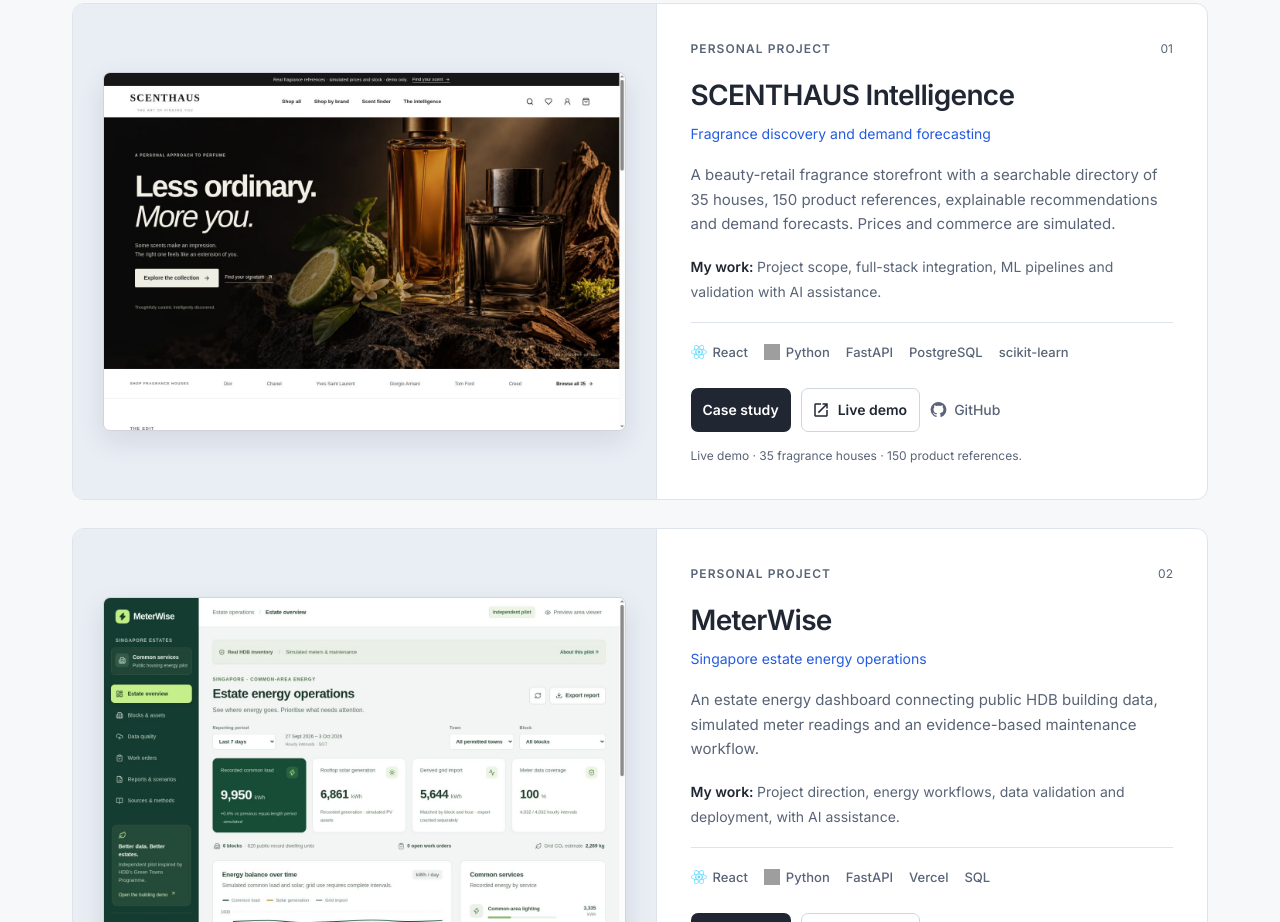
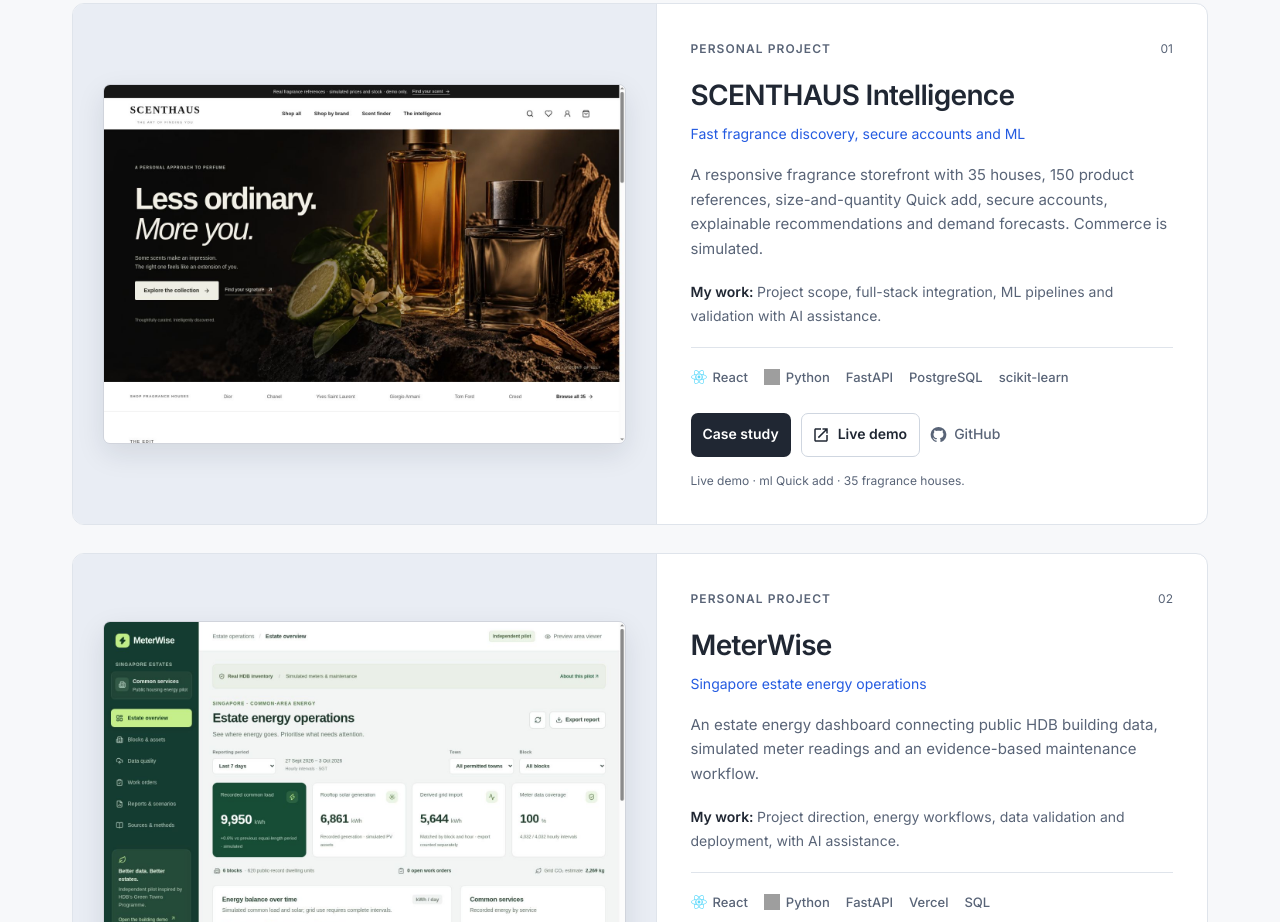
Before and after one commit to TeddyQyuon/TeddyQyuonPortfolio, a React (Vite) app: page / in a window 1280 px wide. Shown: the part 1160-2082 px from the top of the page. Built offline with nearby package versions, Linux system fonts and the light colour scheme; grey boxes are pictures that could not be loaded.

Commit message:
Update SCENTHAUS case study with fast storefront and verified Quick add

```diff
--- a/src/data/projects.js
+++ b/src/data/projects.js
@@ -18,6 +18,7 @@
 import playlistPortHome from '../assets/images/projects/playlist-port-live-home.jpg';
 import scenthausOverview from '../assets/images/projects/scenthaus/admin-overview.png';
 import scenthausStorefront from '../assets/images/projects/scenthaus/storefront-verified.jpg';
+import scenthausQuickAdd from '../assets/images/projects/scenthaus/quick-add-verified.jpg';
 
 const projectData = [
   {
@@ -25,26 +26,32 @@
     projectGroup: 'personal',
     displayOrder: 1,
     displayName: 'SCENTHAUS Intelligence',
-    cardSubtitle: 'Fragrance discovery and demand forecasting',
-    cardSummary: 'A beauty-retail fragrance storefront with a searchable directory of 35 houses, 150 product references, explainable recommendations and demand forecasts. Prices and commerce are simulated.',
+    cardSubtitle: 'Fast fragrance discovery, secure accounts and ML',
+    cardSummary: 'A responsive fragrance storefront with 35 houses, 150 product references, size-and-quantity Quick add, secure accounts, explainable recommendations and demand forecasts. Commerce is simulated.',
     cardContribution: 'Project scope, full-stack integration, ML pipelines and validation with AI assistance.',
     cardTechnologies: ['React', 'Python', 'FastAPI', 'PostgreSQL', 'scikit-learn'],
-    cardNote: 'Live demo · 35 fragrance houses · 150 product references.',
+    cardNote: 'Live demo · ml Quick add · 35 fragrance houses.',
     slug: 'scenthaus-intelligence',
     name: 'SCENTHAUS Intelligence — Fragrance Shop and ML Pipeline',
     category: 'Full-Stack',
     type: 'Personal ML portfolio project',
     role: 'AI-assisted personal project',
-    summary: 'A React/Vite and Python FastAPI fragrance shop backed by PostgreSQL, combining a searchable 35-house brand directory, direct brand filters, a scent quiz, persistent wishlist and bag with recommendations, demand forecasts and a protected admin dashboard.',
+    summary: 'A React/Vite and Python FastAPI fragrance shop backed by PostgreSQL. The public catalogue renders independently of account initialization, with a mobile-friendly storefront, searchable 35-house directory, ml-and-quantity Quick add, persistent wishlist and bag, account security, recommendations, forecasts and a protected admin dashboard.',
     problem: 'A new fragrance shop needs a way to help customers discover suitable scents and plan inventory before it has real order history.',
     solution: 'A simulated-commerce pipeline compares content, collaborative, basket and quiz-based recommendations with seasonal-naive, LightGBM, LSTM and N-BEATS SKU forecasts. The deployment uses Vercel Services for the React/Vite storefront and FastAPI service with separate Neon PostgreSQL databases.',
     dataset: '2,000 simulated users, 78 weeks of history, 150 fragrance product references across 35 brands and 297 size variants. Orders, browsing activity and demand are simulated; product authenticity and availability are not verified. No real customer history or commercial uplift is claimed.',
     dataPreparation: 'Training gates check nulls, duplicate order lines, invalid prices/quantities and outliers. Evaluation uses temporal cutoffs, excludes previously bought scents, and keeps an untouched forecasting holdout.',
     models: 'Popularity, item-item CF, hybrid and two-tower recommender variants; BM25/dense/hybrid search on 60 unreviewed draft labels; seasonal-naive, LightGBM, LSTM and N-BEATS forecasts evaluated across three origins.',
-    results: 'On simulated CI data, item-item CF NDCG@10 is 0.13731, full two-tower 0.13405 and popularity 0.10609; the BPR variant scores 0.14087. LSTM SKU WAPE averages 86.70% and MASE 0.795 across three seeds and three test origins. Hybrid search MRR@10 is 0.95278 on 60 rule-generated labels with none human-reviewed. The storefront passed full native CI: actual training, 65 Python tests, Ruff, four browser journeys and the production frontend build. The current deployment initializer passed seven native PostgreSQL runtime, build-lock and timeout tests, four browser journeys, Ruff and the build. The database timeout override applies only to the training transaction. The packaged API passed isolated runtime-only checks without training libraries. Hosted Preview and Production checks verified catalogue counts, model startup, semantic search, access restrictions, persistent bags and simulated checkout against separate Neon databases. Results measure pipelines on simulated data, not real-market performance.',
+    results: 'Historical simulated-data evaluation reports item-item CF NDCG@10 of 0.13731, full two-tower 0.13405 and popularity 0.10609; the BPR variant scores 0.14087. LSTM SKU WAPE averages 86.70% and MASE 0.795 across three seeds and three test origins. Hybrid search MRR@10 is 0.95278 on 60 rule-generated labels with none human-reviewed. Scores vary with each trained deployment. The 7 October 2026 Quick add and account-security release passed 84 Python tests on native PostgreSQL after full model training, six native Chromium journeys, Ruff and the production frontend build. Six staged hosted browser checks passed, including trusted session metadata and remote logout; Quick add and 2FA passed again on the public site. Tests cover concurrent bag additions, single-use recovery codes, session revocation, password changes and exports without secrets. The packaged API also passed isolated runtime-only checks without training libraries. Hosted verification used customer and guest flows; privileged admin and maintenance checks used the isolated native runtime. Results measure pipelines on simulated data, not real-market performance.',
     technologies: ['React', 'Vite', 'JavaScript', 'Tailwind CSS', 'Python', 'FastAPI', 'PostgreSQL', 'SQLAlchemy', 'scikit-learn', 'LightGBM', 'MLflow', 'Vercel', 'pytest'],
     features: [
-      'Searchable directory of all 35 fragrance houses, direct brand filters and quick bag actions',
+      'Public home and catalogue render without waiting for account, bag or optional recommendation requests',
+      'Mobile-friendly navigation, searchable directory of 35 fragrance houses and direct brand filters',
+      'Quick add with explicit ml selection, quantity controls, exact totals and current stock limits',
+      'Atomic bag additions, duplicate-submit protection and accessible dialog focus restoration',
+      'Authenticator-based two-factor authentication, recovery codes, password changes and device-session controls',
+      'Session login and last-active times, device/browser, IP and approximate location; revoke one or all other sessions',
+      'Security event history and personal data export without authentication secrets',
       'Quiz profiles, persistent wishlist/cart and demo checkout',
       'Content, collaborative and basket recommendations with explanations',
       'Budget, size, season and stock filters; diversity and substitutes',
@@ -56,26 +63,31 @@
     myContribution: 'I chose the fragrance-shop scope and the React/Vite frontend with a Python backend, directed implementation with AI assistance, and reviewed the pipeline and test evidence. Historical data is simulated and experimental models are clearly separated from validated baselines.',
     architecture: [
       'React + Vite storefront and admin interface',
-      'FastAPI session authentication, CSRF and role-protected REST API',
-      'PostgreSQL customer state, events, orders and forecast snapshots',
+      'FastAPI session authentication, enforced second factors, CSRF and role-protected REST API',
+      'PostgreSQL customer state, revocable sessions, encrypted authenticator secrets, hashed recovery codes and atomic bag updates',
+      'Security events retained for 90 days independently of personalization consent',
       'Precomputed recommendation/forecast artifacts; separate batch training and MLflow tracking',
       'Vercel Services storefront/API with separate Preview and Production Neon databases',
     ],
-    challenges: 'Avoiding temporal leakage, handling sparse/new SKUs, preserving stock and checkout consistency, and separating heavy training from the serverless serving runtime.',
-    learnings: 'How recommendation evaluation, forecast uncertainty, inventory planning and privacy-aware personalization fit into a complete application, while reporting simulation limits honestly.',
+    challenges: 'Avoiding temporal leakage, handling sparse/new SKUs, preserving stock and checkout consistency, separating heavy training from the serving runtime, and removing account initialization from the public rendering path while retaining consented event tracking.',
+    learnings: 'How recommendation evaluation, forecast uncertainty, inventory planning, accessible shopping flows and account security fit into a complete application, while reporting simulation limits honestly.',
     screenshots: [{
       src: scenthausStorefront,
-      alt: 'SCENTHAUS fragrance storefront with real product references, brand navigation and quick bag actions.',
-      caption: '35-house storefront captured during hosted verification. Product references are real; prices, stock and commerce are simulated.',
+      alt: 'SCENTHAUS updated fragrance storefront with compact navigation and a searchable product catalogue.',
+      caption: 'Updated storefront captured during hosted verification. The hero artwork uses a WebP file approximately 92% smaller than the original. Prices, stock and commerce are simulated.',
+    }, {
+      src: scenthausQuickAdd,
+      alt: 'SCENTHAUS Quick add dialog with ml size selection, quantity controls and a precise bag total.',
+      caption: 'Live Quick add flow: choose a bottle size and quantity, review the exact total and add to the persistent bag.',
     }, {
       src: scenthausOverview,
       alt: 'SCENTHAUS protected admin dashboard showing sales, forecast intervals and inventory indicators on simulated data.',
       caption: 'Admin interface captured during browser verification. Sales and demand are simulated.',
     }],
-    repositoryUrl: 'https://github.com/TeddyQyuon/scenthaus-intelligence',
+    repositoryUrl: 'https://github.com/TeddyQyuon/scenthaus-intelligence/tree/complete-phases-real-catalog',
     demoUrl: 'https://scenthaus-intelligence.vercel.app/',
     demoLabel: 'Live demo',
-    demoAccessNote: 'The live demo includes all 35 fragrance houses and 150 product references. Prices, stock and orders are simulated; checkout takes no payment and there is no fulfilment.',
+    demoAccessNote: 'The live demo includes 35 fragrance houses, 150 product references and Quick add. Create an account to try authenticator 2FA, recovery codes and session controls. Locations are approximate; older sessions may have no recorded metadata. Prices, stock and orders are simulated; checkout takes no payment and there is no fulfilment.',
     reportUrl: null,
   },
   {
```
